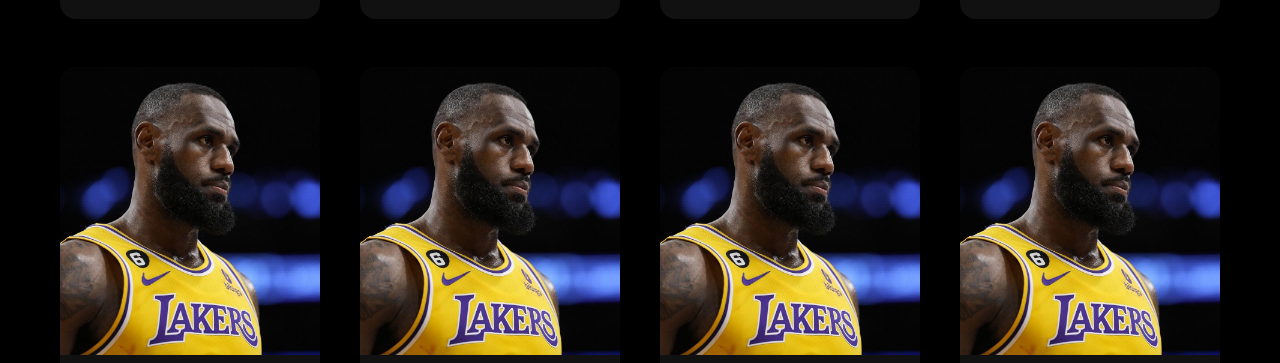
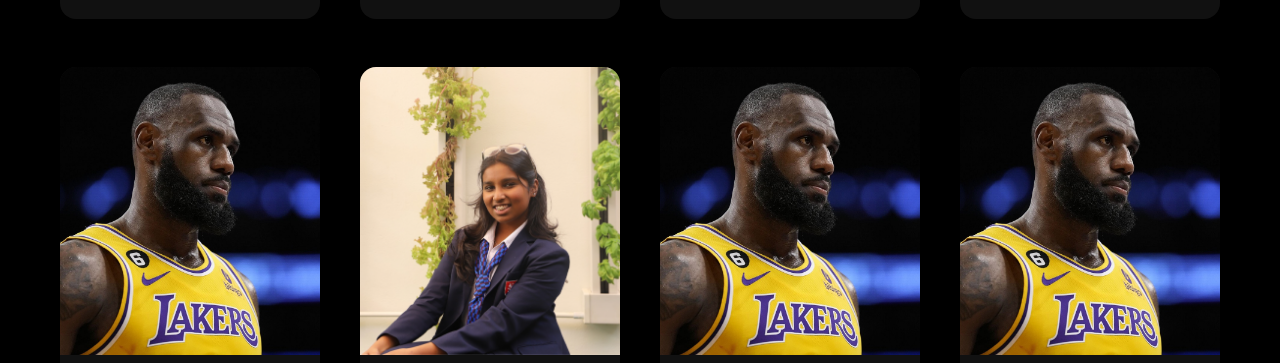
Before and after one commit to richinmrudul/cs-club-purdue, a Next.js app: page /exec in a window 1280 px wide. Shown: the part 589-952 px from the top of the page. Built offline with nearby package versions, Linux system fonts and the light colour scheme.

Commit message:
ashwati add

```diff
--- a/src/app/exec/page.tsx
+++ b/src/app/exec/page.tsx
@@ -33,7 +33,15 @@
   { name: "Emily Zheng", role: "Treasurer", img: "/exec-placeholder.jpg" },
   { name: "Ruthu Shankar", role: "Outreach Coordinator", img: "/exec-placeholder.jpg" },
   { name: "Shely Dash", role: "Outreach Coordinator", img: "/exec-placeholder.jpg" },
-  { name: "Ashwati Palanivel", role: "Secretary", img: "/exec-placeholder.jpg" },
+  {
+    name: "Ashwati Palanivel",
+    role: "Secretary",
+    img: "/ashwati-headshot.png",
+    linkedin: "https://www.linkedin.com/in/ashwatipalanivel/",
+    email: "palaniv1@purdue.edu",
+    description:
+      "Lorem ipsum dolor sit amet, consectetur adipiscing elit. Curabitur nec augue at urna accumsan tincidunt. Sed sit amet sem eget nulla varius bibendum in ac urna.",
+  },
   { name: "Hana Zoaib", role: "Social Media Coordinator", img: "/exec-placeholder.jpg" },
   { name: "Oluwatomi Oladunni", role: "Social Media Coordinator", img: "/exec-placeholder.jpg" },
   {
@@ -56,7 +64,7 @@
   const [selectedMember, setSelectedMember] = useState<ExecMember | null>(null);
 
   const isModalEnabled = (m: ExecMember) =>
-    m.name === "Richin Mrudul" || m.name === "Om Janamanchi";
+    m.name === "Richin Mrudul" || m.name === "Om Janamanchi" || m.name === "Ashwati Palanivel";
 
   return (
     <div className="relative min-h-screen bg-black text-white">
@@ -129,7 +137,7 @@
                 className={`w-full h-full ${
                   selectedMember.name === "Richin Mrudul"
                     ? "object-contain object-top"
-                    : "object-cover"
+                    : "object-cover object-center"
                 }`}
                 priority
               />
@@ -156,8 +164,11 @@
                 )}
               </h2>
 
-              {selectedMember.pronouns && (
+              {/* Pronouns placeholder */}
+              {selectedMember.pronouns ? (
                 <p className="flex items-center text-gray-300 text-sm mb-1">👤 {selectedMember.pronouns}</p>
+              ) : (
+                <div className="h-[20px] mb-1" /> // spacing placeholder
               )}
 
               {selectedMember.hometown && (
```
Also changed, not shown: public/ashwati-headshot.png (added).
